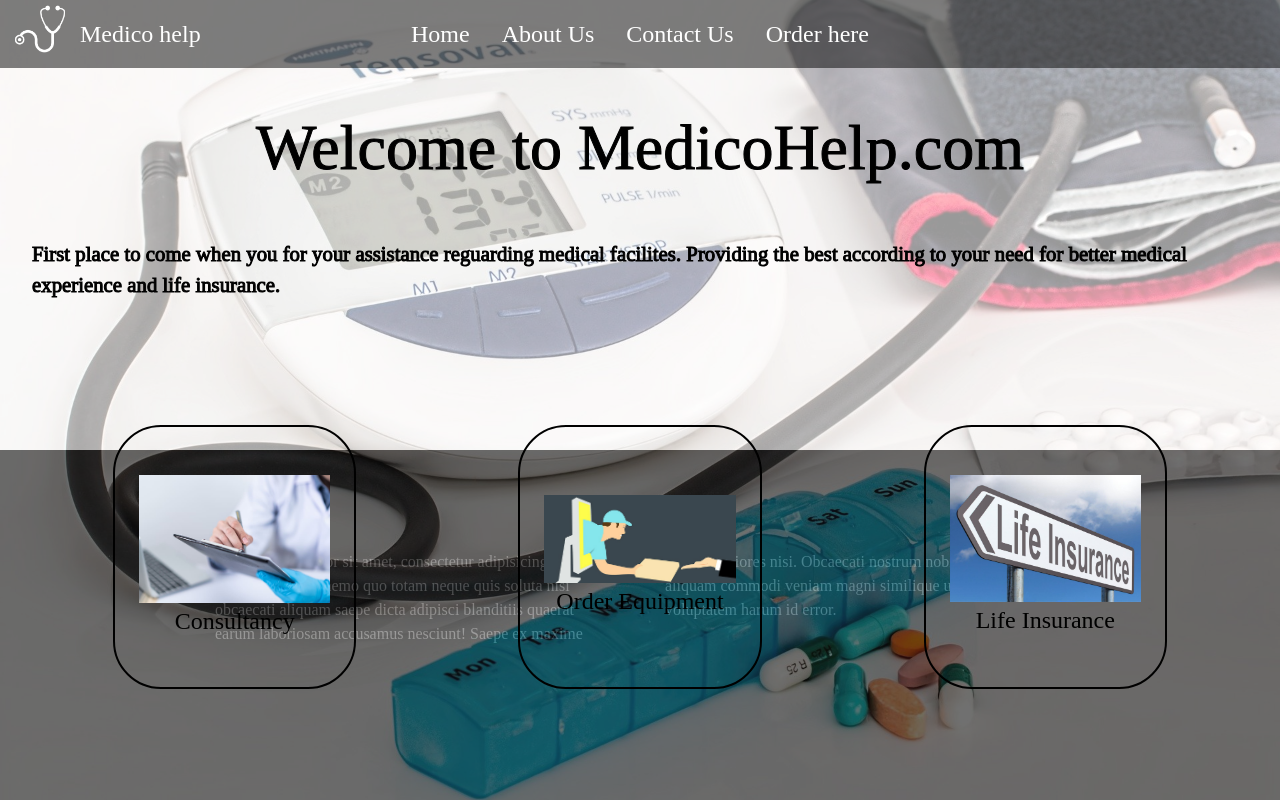
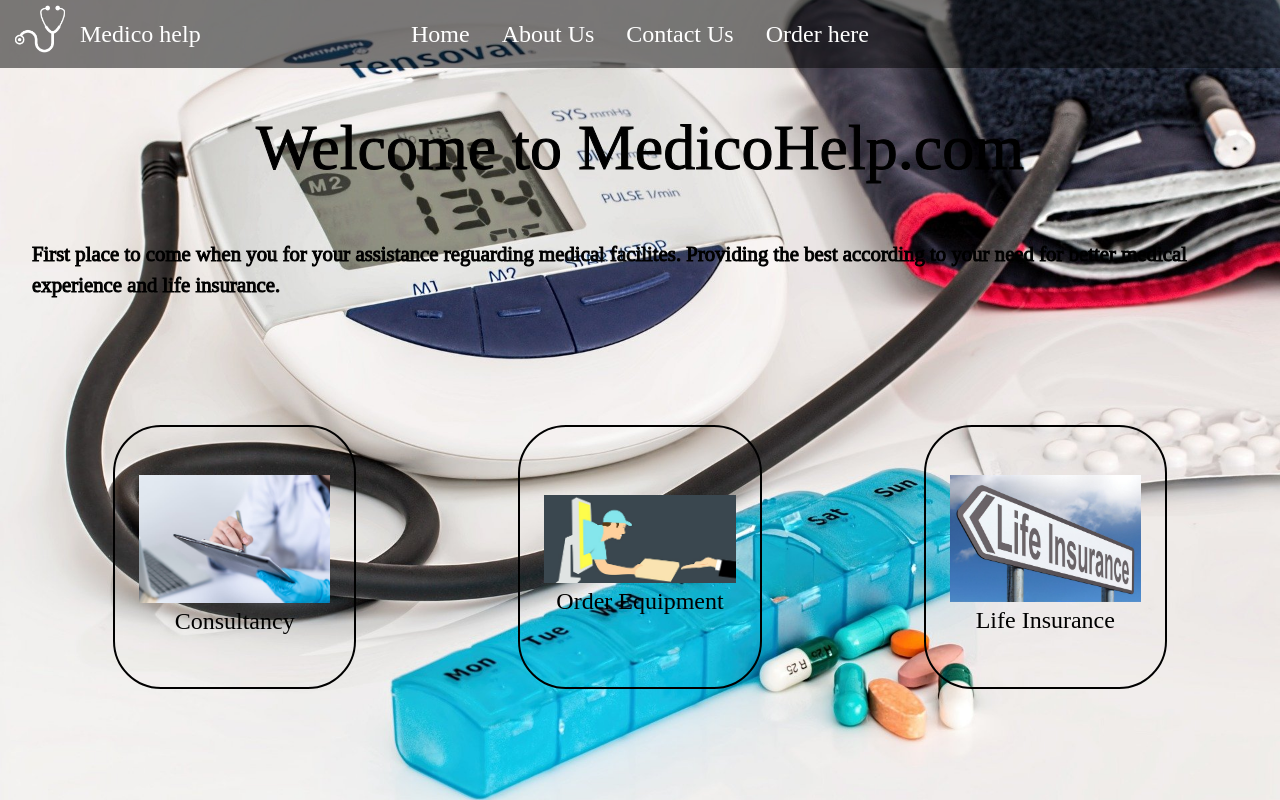
Before and after one commit to saransh1999/phpproject, a PHP site: page / in a window 1280 px wide. Run offline with PHP 8.4, Linux system fonts and the light colour scheme.

Commit message:
4 commit

```diff
--- a/style.css
+++ b/style.css
@@ -89,7 +89,7 @@
     z-index: -2;
     background-size: cover;
     background-position: center;
-    opacity: 40%;
+    /* opacity: 40%; */
 }
 
 #home {
```
